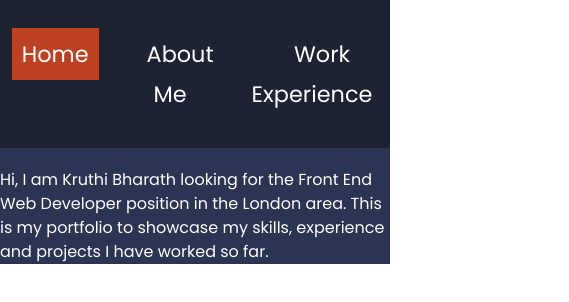
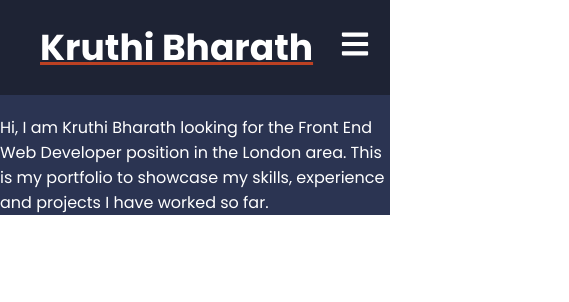
Before and after one commit to Kruthibharath/Kruthi_Bharath_Portfolio, a React (Vite) app in the folder my-portfolio/: page / in a window 390 px wide. Shown: the top 302 px of the page, 569 px wide, since content can reach past the window. Built offline with nearby package versions, Linux system fonts and the light colour scheme.

Commit message:
refactor:added more style to Nav component

```diff
--- a/my-portfolio/src/components/Nav/Nav.scss
+++ b/my-portfolio/src/components/Nav/Nav.scss
@@ -23,14 +23,26 @@
       text-align: center;
       margin-left: auto; /*aligns the nav items to right end*/
       gap: 14px;
-
       &_item {
         line-height: 40px;
         margin-right: 1.5rem;
         font-size: 1.4rem;
         a {
           text-decoration: none;
-          padding: 10px;
+          padding: 0.5rem;
+          border-radius: 5px;
+        }
+        &::after {
+          content: "";
+          display: block;
+          height: 3px;
+          width: 0;
+          background: transparent;
+          transition: all 0.5s ease;
+        }
+        &:hover::after {
+          width: 100%;
+          background: var(--primary);
         }
       }
     }
@@ -42,3 +54,30 @@
 nav a.active {
   background: var(--primary);
 }
+@media only screen and (max-width: 1020px) {
+  .nav-icon {
+    display: block;
+    margin-left: auto;
+  }
+  .navbar_container_menu {
+    display: flex;
+    flex-direction: column;
+    justify-content: center;
+    width: 100%;
+    background: var(--navBar-background);
+    position: absolute;
+    top: 90px;
+    left: -110%;
+    opacity: 1;
+    transition: all 0.5s ease;
+    &.active {
+      left: 0px;
+      opacity: 1;
+    }
+    &_item {
+      //border-bottom: 2px solid #3e2620;
+      padding: 10px 0;
+      margin: 0;
+    }
+  }
+}
--- a/my-portfolio/src/components/Nav/Nav.tsx
+++ b/my-portfolio/src/components/Nav/Nav.tsx
@@ -37,7 +37,7 @@ export const Nav: React.FC = () => {
             <h2>Kruthi Bharath</h2>
           </NavLink>
         </div>
-        <ul className="navbar_container_menu">
+        <ul className={`navbar_container_menu ${toggleIcon ? "active" : ""}`}>
           {data.map((item, index) => (
             <li key={index} className="navbar_container_menu_item">
               <NavLink
--- a/my-portfolio/src/index.css
+++ b/my-portfolio/src/index.css
@@ -4,7 +4,7 @@
   --primary: #bc4123;
   --secondary: #2b3452;
   --navBar-background: #1e2334;
-  font-family: Inter, system-ui, Avenir, Helvetica, Arial, sans-serif;
+  /* font-family: Inter, system-ui, Avenir, Helvetica, Arial, sans-serif;
   line-height: 1.5;
   font-weight: 400;
 
@@ -15,7 +15,7 @@
   font-synthesis: none;
   text-rendering: optimizeLegibility;
   -webkit-font-smoothing: antialiased;
-  -moz-osx-font-smoothing: grayscale;
+  -moz-osx-font-smoothing: grayscale; */
 }
 
 body {
```
